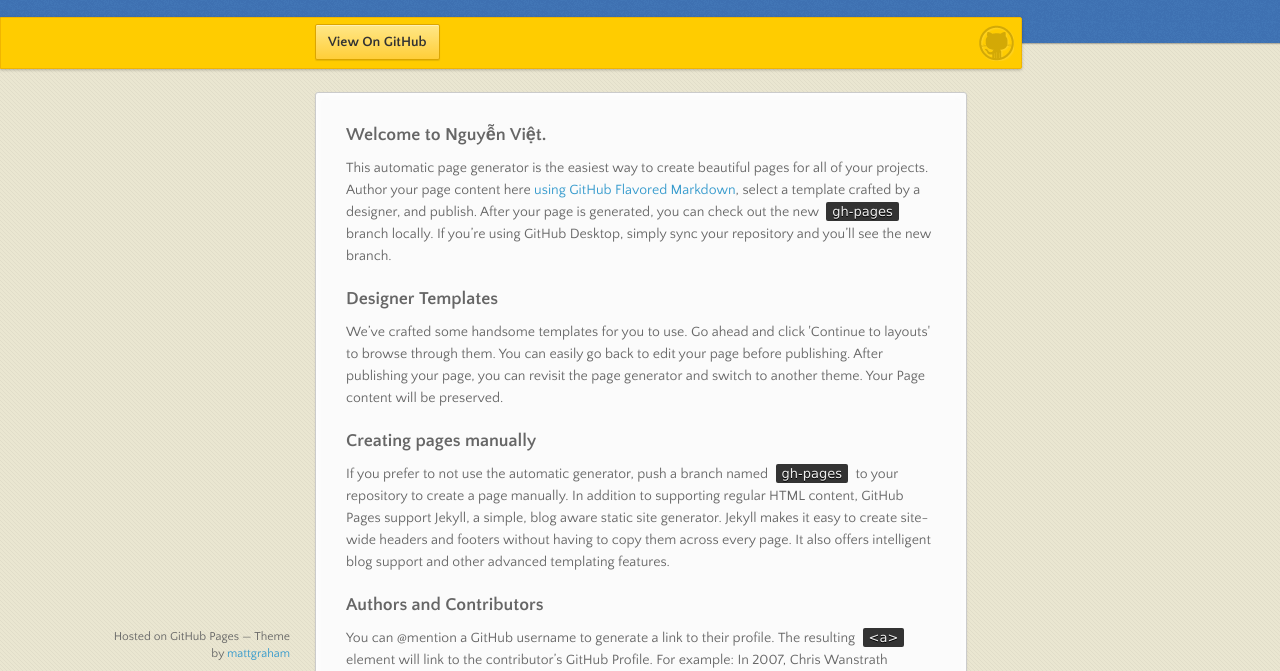
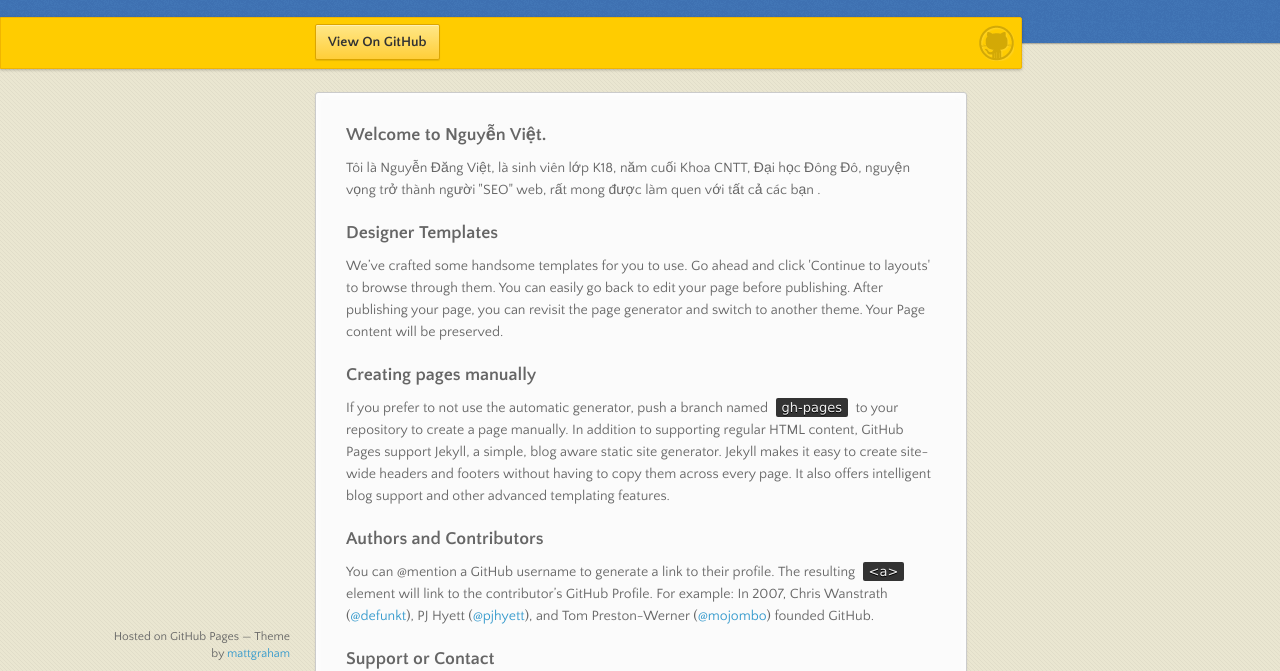
Before and after one commit to anhviet93/anhviet93.github.io, a plain HTML site: page index.html in a window 1280 px wide. Shown: the part 98-769 px from the top of the page. Drawn offline with nearby package versions, Linux system fonts and the light colour scheme.

Commit message:
Update index.html

```diff
--- a/index.html
+++ b/index.html
@@ -35,7 +35,7 @@
         <h3>
 <a id="welcome-to-github-pages" class="anchor" href="#welcome-to-github-pages" aria-hidden="true"><span aria-hidden="true" class="octicon octicon-link"></span></a>Welcome to Nguyễn Việt.</h3>
 
-<p>This automatic page generator is the easiest way to create beautiful pages for all of your projects. Author your page content here <a href="https://guides.github.com/features/mastering-markdown/">using GitHub Flavored Markdown</a>, select a template crafted by a designer, and publish. After your page is generated, you can check out the new <code>gh-pages</code> branch locally. If you’re using GitHub Desktop, simply sync your repository and you’ll see the new branch.</p>
+<p> Tôi là Nguyễn Đăng Việt, là sinh viên lớp K18, năm cuối Khoa CNTT, Đại học Đông Đô, nguyện vọng trở thành người "SEO" web, rất mong được làm quen với tất cả các bạn .</p>
 
 <h3>
 <a id="designer-templates" class="anchor" href="#designer-templates" aria-hidden="true"><span aria-hidden="true" class="octicon octicon-link"></span></a>Designer Templates</h3>
```
